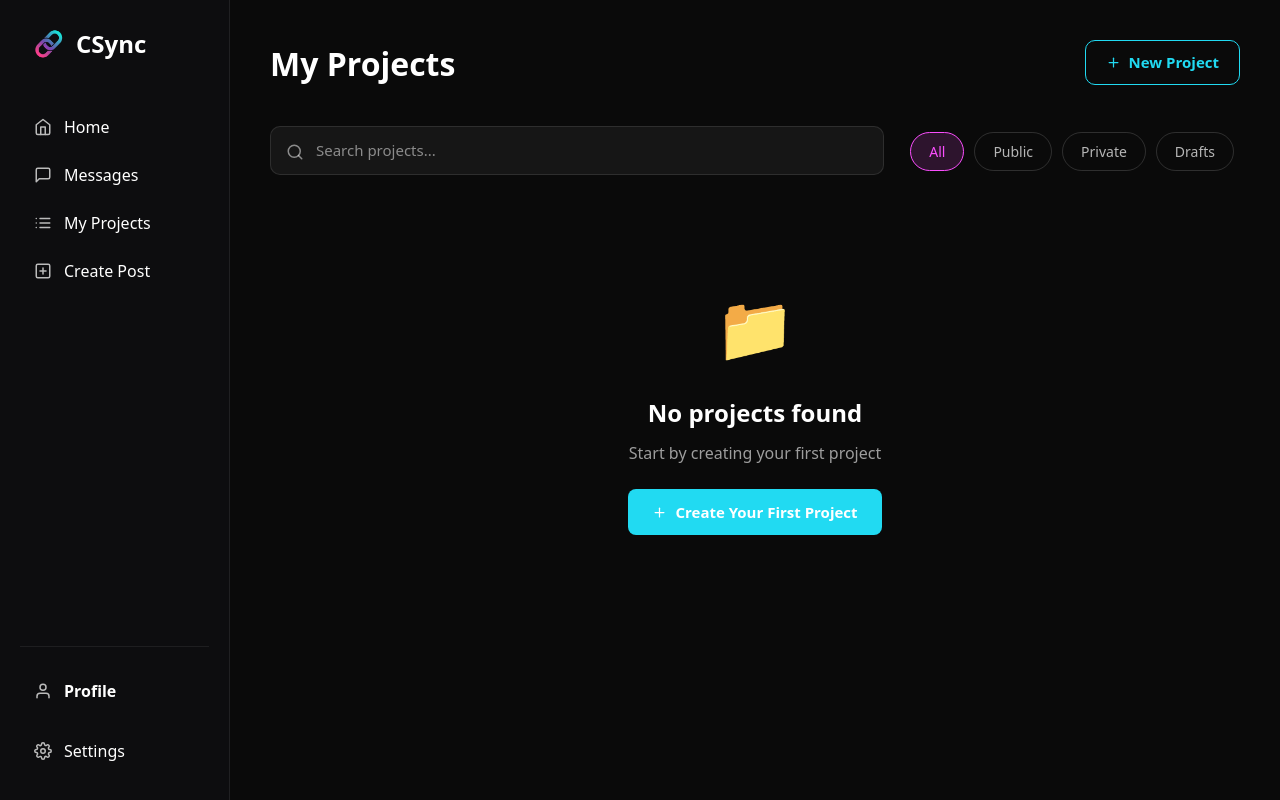
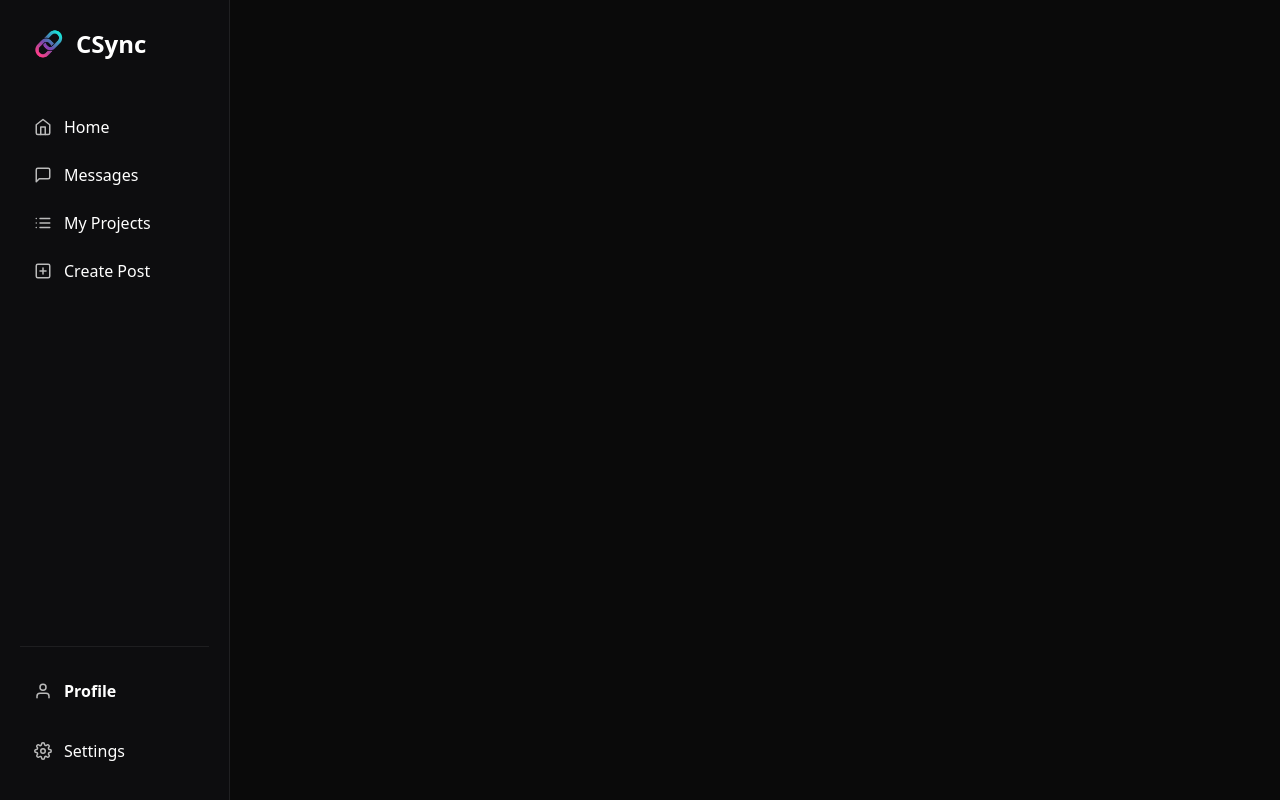
Before and after one commit to deepp5/CSync, a React (Vite) app in the folder frontend/: page /my-projects in a window 1280 px wide. Built offline with nearby package versions, Linux system fonts and the light colour scheme.

Commit message:
think is good

```diff
--- a/frontend/src/Components/MyProject/MyProject.jsx
+++ b/frontend/src/Components/MyProject/MyProject.jsx
@@ -114,6 +114,15 @@ export default function MyProjects() {
     return date.toLocaleDateString();
   };
 
+  if (loading) {
+    return (
+      <div className="my-projects-page">
+        <div className="my-projects-container">
+          {/* Optional: replace with skeleton later */}
+        </div>
+      </div>
+    );
+  }
   return (
     <div className="my-projects-page">
       <div className="my-projects-container">
```
